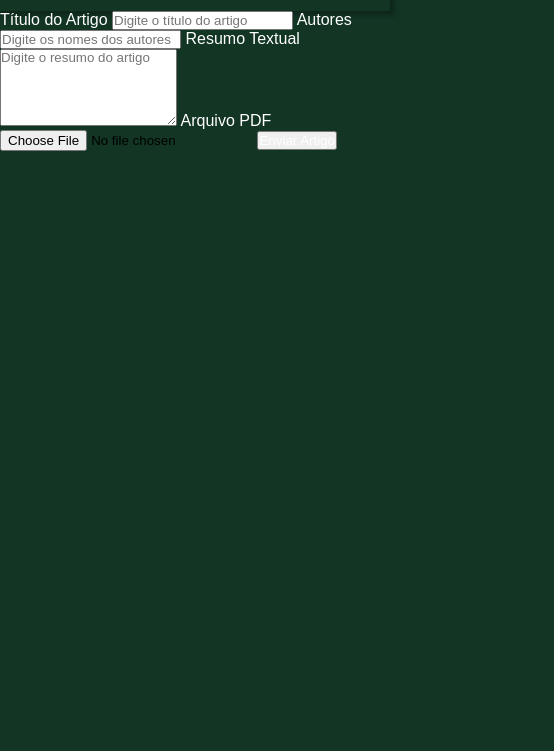
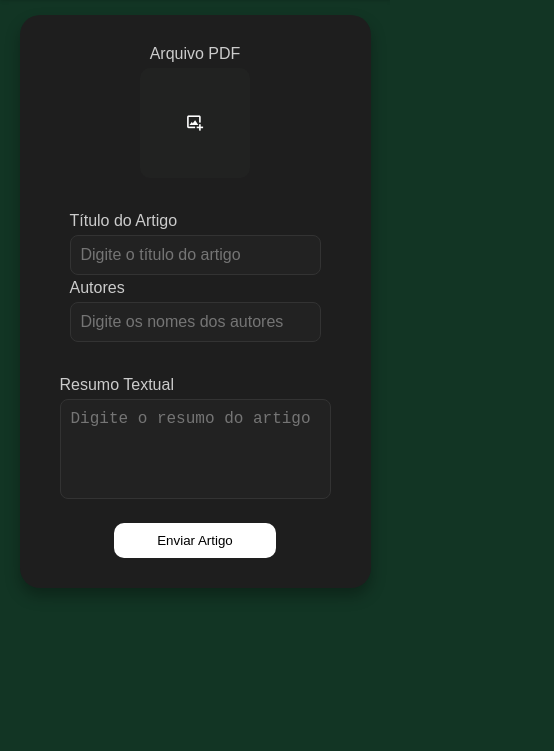
Before and after one commit to jobsonjuniorr/siteacademico, a plain HTML site: page artigos.html in a window 390 px wide. Shown: the part 93-844 px from the top of the page, 554 px wide, since content can reach past the window. Drawn offline with nearby package versions, Linux system fonts and the light colour scheme.

Commit message:
Style: Implementado o estilo ao aquivo artigo.html

```diff
--- a/artigos.html
+++ b/artigos.html
@@ -5,6 +5,8 @@
     <meta name="viewport" content="width=device-width, initial-scale=1.0">
     <link rel="stylesheet" href="assets/style/artigos.css">
     <title>Document</title>
+    <link href='https://unpkg.com/boxicons@2.1.4/css/boxicons.min.css' rel='stylesheet'>
+    <link rel="shortcut icon" href="assets/image/logo.jpeg" type="image/x-icon">
 </head>
 <body>
   <header>
@@ -12,7 +14,7 @@
 
       <div class="logo">
       <a href="index.html"><img class="logo-site" src="assets/image/logoatt.png" alt="Logo"></a>
-      <h1 class="text-title">Submeter Artigos</h1>
+      <h1 class="text-title">PUBLIQUE SEU ARTIGO CIENTÍFICO</h1>
       </div>
 
       <button class="menu-toggle" aria-label="Abrir menu">
@@ -25,6 +27,7 @@
         <li><a href="index.html">Evento</a></li>
         <li><a href="index.html">Palestrantes</a></li>
         <li><a href="index.html">Local</a></li>
+        <li><a href="evento.html">Inscreva-se</a></li>
       </ul>
     </nav>
   </header>
@@ -32,19 +35,32 @@
       <section class="update-section">
 
         <form id="articleForm" enctype="multipart/form-data">
-          <label for="title">Título do Artigo</label>
-          <input type="text" id="title" name="title" placeholder="Digite o título do artigo" required>
+          <div class="firts">
+            <div class="addFirtImage">
 
-          <label for="authors">Autores</label>
-          <input type="text" id="authors" name="authors" placeholder="Digite os nomes dos autores" required>
+            <label for="pdfFile">Arquivo PDF</label>
+            <label for="imageLogo" class="custom-file-upload">
+              <i class='bx bx-image-add'></i>
+            </label>
 
-          <label for="summary">Resumo Textual</label>
-          <textarea id="summary" name="summary" rows="5" placeholder="Digite o resumo do artigo" required></textarea>
+            <input type="file" id="pdfFile" name="pdfFile" accept=".pdf" required>
+            </div>
 
-          <label for="pdfFile">Arquivo PDF</label>
-          <input type="file" id="pdfFile" name="pdfFile" accept=".pdf" required>
+            <div class="text-form">
+              <label for="title">Título do Artigo</label>
+              <input type="text" id="title" name="title" placeholder="Digite o título do artigo" required>
+              <label for="authors">Autores</label>
+              <input type="text" id="authors" name="authors" placeholder="Digite os nomes dos autores" required>
+            </div>
 
-          <button type="submit">Enviar Artigo</button>
+            </div>
+
+          <div class="addtitle">
+            <label for="summary">Resumo Textual</label>
+            <textarea id="summary" name="summary" rows="5" placeholder="Digite o resumo do artigo" required></textarea>
+          </div>
+
+          <button class="submit-button" type="submit">Enviar Artigo</button>
         </form>
       </section>
 
--- a/assets/js/artigos.js
+++ b/assets/js/artigos.js
@@ -34,3 +34,12 @@ document.getElementById('articleForm').addEventListener('submit', async function
         console.error(error);
     }
 });
+
+
+const menuToggle = document.querySelector('.menu-toggle');
+const navLinks = document.querySelector('.nav-links');
+
+
+menuToggle.addEventListener('click', () => {
+  navLinks.classList.toggle('active');
+});
--- a/assets/style/artigos.css
+++ b/assets/style/artigos.css
@@ -1,9 +1,19 @@
+/* Reset básico */
 * {
+  margin: 0;
   padding: 0;
-  margin: 0;
   box-sizing: border-box;
-  font-family: 'Poppins', sans-serif;
-  color: var(--paragraf);
+}
+
+body {
+  font-family: Arial, sans-serif;
+  color: #ffffff; /* Texto branco */
+  background-color: var(--background);
+  display: flex;
+  justify-content: center;
+  align-items: center;
+  height: 100%;
+  flex-direction: column;
 }
 
 :root {
@@ -20,16 +30,65 @@
 
 }
 
-body {
-  background-color: var(--background);
-  width: 100%;
+.update-section {
+  background-color: #1e1e1e; /* Caixa escura */
+  border-radius: 20px; /* Bordas arredondadas */
+  padding: 20px 30px;
+  width: 90%;
+  max-width: 800px;
+  box-shadow: 0 8px 15px rgba(0, 0, 0, 0.3);
+  margin-top: 20px;
+}
+
+.update-section h3 {
+  text-align: center;
+  margin-bottom: 20px;
+  font-size: 1.5rem;
+  color: #f0f0f0;
+}
+
+form {
   display: flex;
   flex-direction: column;
+  width: 100%;
+  padding: 10px;
   align-items: center;
 }
 
-html {
-  scroll-behavior: smooth;
+label {
+  font-size: 1rem;
+  margin-bottom: 5px;
+  color: #cccccc; /* Texto do label */
+}
+
+input[type="text"],
+textarea,
+input[type="file"] {
+  width: 100%;
+  padding: 10px;
+  border: 1px solid #333333; /* Bordas dos inputs */
+  border-radius: 8px;
+  background-color: #222222; /* Fundo dos inputs */
+  color: #ffffff; /* Texto nos inputs */
+  font-size: 1rem;
+}
+
+textarea {
+  resize: none; /* Desativa redimensionamento */
+  height: 100px; /* Altura padrão */
+}
+
+input[type="file"] {
+  padding: 8px;
+  font-size: 0.9rem;
+  cursor: pointer;
+}
+.text-title{
+    font-size: 1.4rem;
+    border-left: 1px solid white;
+    text-transform: uppercase;
+    padding: 10px;
+
 }
 
 header {
@@ -92,16 +151,184 @@ header {
   width: 100px;
   border-radius: 50%;
 }
-.text-title{
-  font-size: 1.4rem;
-  border-left: 1px solid white;
+.text-form{
+  display: flex;
+  justify-content: center;
+  flex-direction: column;
+  width: 100%;
   padding: 10px;
-  text-transform: uppercase;
+}.text-form label{
+  margin-top: 4px;
 }
 
-  input{
+.custom-file-upload {
+  display: inline-flex;
+  align-items: center;
+  justify-content: center;
+  gap: 10px;
+  background-color: var(--input);
+  color: white;
+  padding: 12px 20px;
+  border: none;
+  border-radius: 10px;
+  font-size: 1rem;
+  cursor: pointer;
+  transition: all 0.3s ease;
+  width: 150px;
+  height: 150px;
+}
+
+.custom-file-upload:hover {
+  background-color: #45a049;
+}
+
+.custom-file-upload i {
+  font-size: 1.2rem;
+}
+
+/* Esconde os inputs de arquivo */
+input[type="file"] {
+  display: none;
+}
+
+.firts {
+  display: flex;
+  gap: 15px;
+  width: 100%;
+
+}
+
+.addlogo {
+  display: flex;
+  flex-direction: column;
+  align-items: center;
+  justify-content: center;
+  width: 100%;
+}
+
+.addtitle {
+  display: flex;
+  align-items: start;
+  width: 100%;
+  margin-top: 1.5rem;
+  flex-direction: column;
+}
+
+.addFirtImage {
+  display: flex;
+  flex-direction: column;
+  align-items: center;
+  justify-content: center;
+}
+
+.additional-fields {
+  display: flex;
+  gap: 1rem;
+
+}
+
+.field-group {
+  display: flex;
+  flex-direction: column;
+  gap: 0.5rem;
+
+}
+.inputabout{
+  width: 100%;
+}
+.textabout{
+  height: 79%;
+}
+
+.submit-button {
+  margin-top: 1.5rem;
+  background-color: var(--paragraf);
+  color: var(--text-dark);
+  border: none;
+  border-radius: 10px;
+  padding: 10px 20px;
+  cursor: pointer;
+  transition: all 0.3s ease;
+  width: 40%;
+
+}
+
+.submit-button:hover {
+  background-color: var(--button-hover);
+}
+
+
+
+@media (max-width: 768px){
+  .menu-toggle {
+    display: block;
+  }
+  .nav-links {
+    display: none;
+    flex-direction: column;
+    position: absolute;
+    top: 5.5em;
+    right: 0;
+    height: 100%;
+    background-color: var(--background);
+    width: 100%;
+    gap: 1rem;
+    z-index: 10;
+    box-shadow: 0 4px 6px rgba(0, 0, 0, 0.1);
+    border-radius: 0.5rem;
+    padding: 1rem;
+    width: 100%;
+    gap: 1rem;
+    z-index: 10;
+  }
+
+  .nav-links.active {
+    display: flex;
+  }
+  .firts {
+    display: flex;
+    gap: 15px;
+    flex-direction: column;
+  }
+
+  .addFirtImage {
+    display: flex;
+    flex-direction: column;
+    align-items: center;
+    justify-content: center;
+
+  }
+  .custom-file-upload {
+    display: inline-flex;
+    align-items: center;
+    justify-content: center;
+    gap: 10px;
+    background-color: var(--input);
+    color: white;
+    padding: 12px 20px;
+    border: none;
+    border-radius: 10px;
+    font-size: 1rem;
+    cursor: pointer;
+    transition: all 0.3s ease;
+    width: 110px;
+    height: 110px;
+  }
+  .submit-button {
+    margin-top: 1.5rem;
+    background-color: var(--paragraf);
     color: var(--text-dark);
+    border: none;
+    border-radius: 10px;
+    padding: 10px 20px;
+    cursor: pointer;
+    transition: all 0.3s ease;
+    width: 60%;
   }
-  textarea{
-    color: var(--text-dark);
+  .text-title{
+    font-size: 1rem;
+    border-left: 1px solid white;
+    padding: 10px;
+    text-transform: uppercase;
   }
+}
```
Also changed, not shown: evento.html (+1 -0 lines), index.html (+3 -4 lines).
